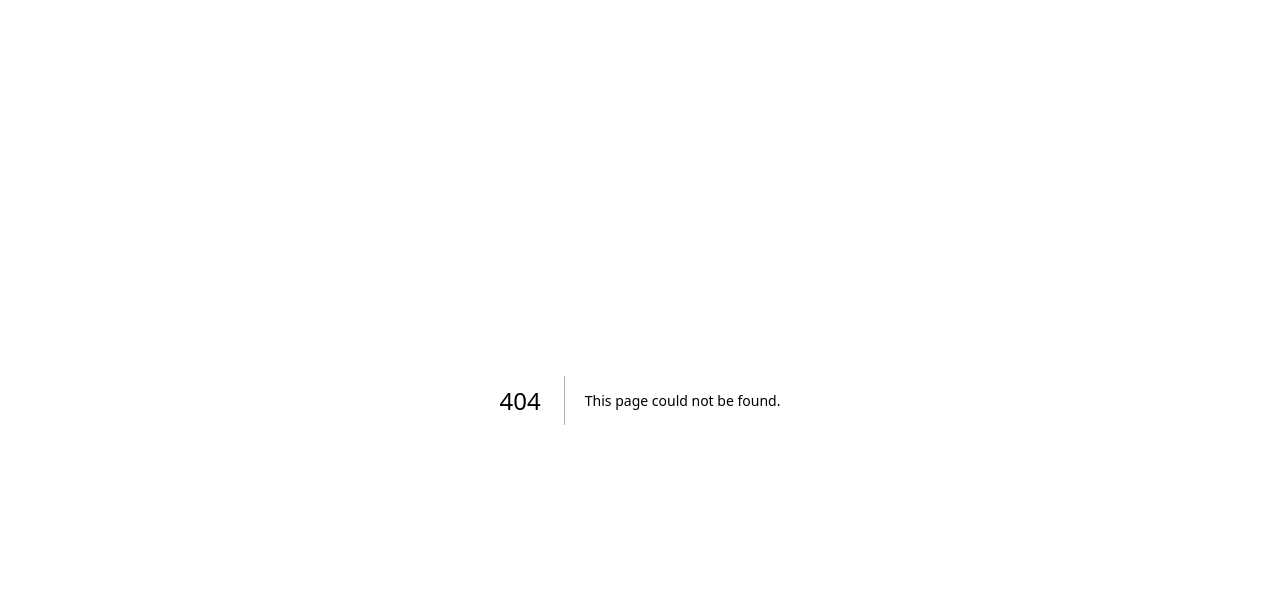
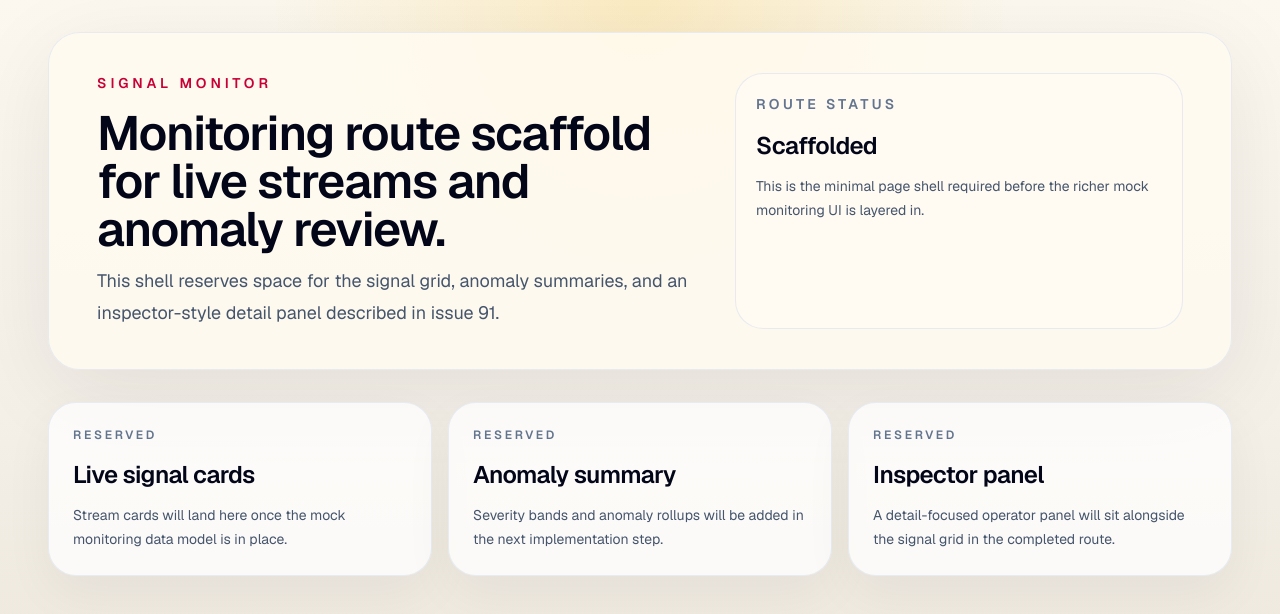
Before and after one commit to iamasx/api-test, a Next.js app: page /signal-monitor in a window 1280 px wide. Before the commit this address had no page. Shown: the top 614 px of the page. Built offline with nearby package versions, Linux system fonts and the light colour scheme.

Commit message:
feat: scaffold signal monitor route

```diff
--- /dev/null
+++ b/src/app/signal-monitor/page.tsx
@@ -0,0 +1,85 @@
+import type { Metadata } from "next";
+
+export const metadata: Metadata = {
+  title: "Signal Monitor",
+  description:
+    "Monitoring route scaffold for live signals, anomaly summaries, and an inspector panel.",
+};
+
+const placeholderSections = [
+  {
+    title: "Live signal cards",
+    description:
+      "Stream cards will land here once the mock monitoring data model is in place.",
+  },
+  {
+    title: "Anomaly summary",
+    description:
+      "Severity bands and anomaly rollups will be added in the next implementation step.",
+  },
+  {
+    title: "Inspector panel",
+    description:
+      "A detail-focused operator panel will sit alongside the signal grid in the completed route.",
+  },
+];
+
+export default function SignalMonitorPage() {
+  return (
+    <main className="mx-auto flex w-full max-w-7xl flex-1 flex-col gap-8 px-6 py-8 sm:px-10 lg:px-12">
+      <section className="overflow-hidden rounded-[2rem] border border-slate-200/80 bg-[var(--surface)] shadow-[0_20px_90px_rgba(15,23,42,0.08)]">
+        <div className="grid gap-8 px-6 py-8 sm:px-10 lg:grid-cols-[minmax(0,1.15fr)_minmax(280px,0.85fr)] lg:px-12 lg:py-10">
+          <div className="space-y-4">
+            <p className="text-sm font-semibold uppercase tracking-[0.28em] text-rose-700">
+              Signal monitor
+            </p>
+            <div className="space-y-3">
+              <h1 className="max-w-4xl text-4xl font-semibold tracking-tight text-slate-950 sm:text-5xl">
+                Monitoring route scaffold for live streams and anomaly review.
+              </h1>
+              <p className="max-w-3xl text-lg leading-8 text-slate-600">
+                This shell reserves space for the signal grid, anomaly summaries,
+                and an inspector-style detail panel described in issue 91.
+              </p>
+            </div>
+          </div>
+
+          <aside className="rounded-[1.75rem] border border-slate-200/80 bg-[var(--surface-strong)] p-5">
+            <p className="text-sm font-semibold uppercase tracking-[0.24em] text-slate-500">
+              Route status
+            </p>
+            <p className="mt-4 text-2xl font-semibold tracking-tight text-slate-950">
+              Scaffolded
+            </p>
+            <p className="mt-3 text-sm leading-6 text-slate-600">
+              This is the minimal page shell required before the richer mock
+              monitoring UI is layered in.
+            </p>
+          </aside>
+        </div>
+      </section>
+
+      <section
+        aria-label="Signal monitor placeholder sections"
+        className="grid gap-4 lg:grid-cols-3"
+      >
+        {placeholderSections.map((section) => (
+          <article
+            key={section.title}
+            className="rounded-[1.75rem] border border-slate-200/80 bg-white/75 p-6 shadow-[0_18px_50px_rgba(15,23,42,0.05)]"
+          >
+            <p className="text-xs font-semibold uppercase tracking-[0.22em] text-slate-500">
+              Reserved
+            </p>
+            <h2 className="mt-4 text-2xl font-semibold tracking-tight text-slate-950">
+              {section.title}
+            </h2>
+            <p className="mt-3 text-sm leading-6 text-slate-600">
+              {section.description}
+            </p>
+          </article>
+        ))}
+      </section>
+    </main>
+  );
+}
```
